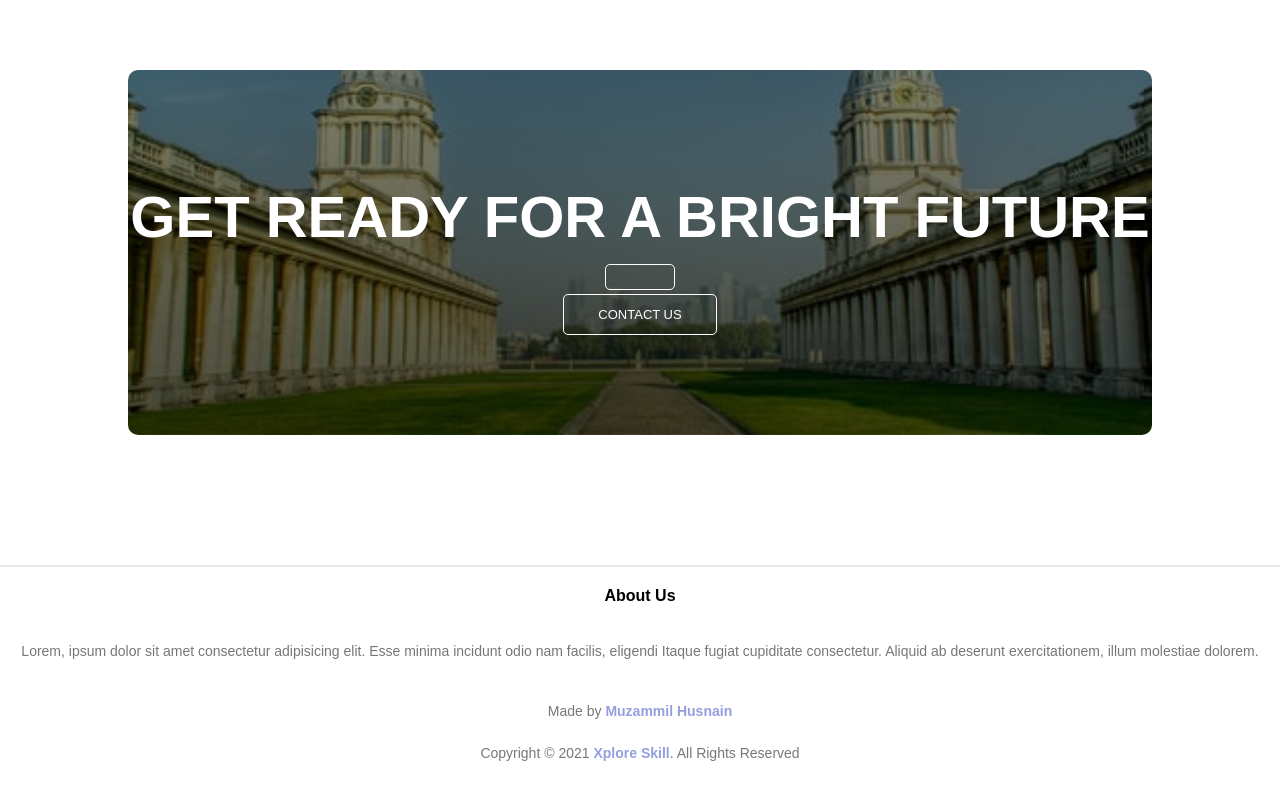
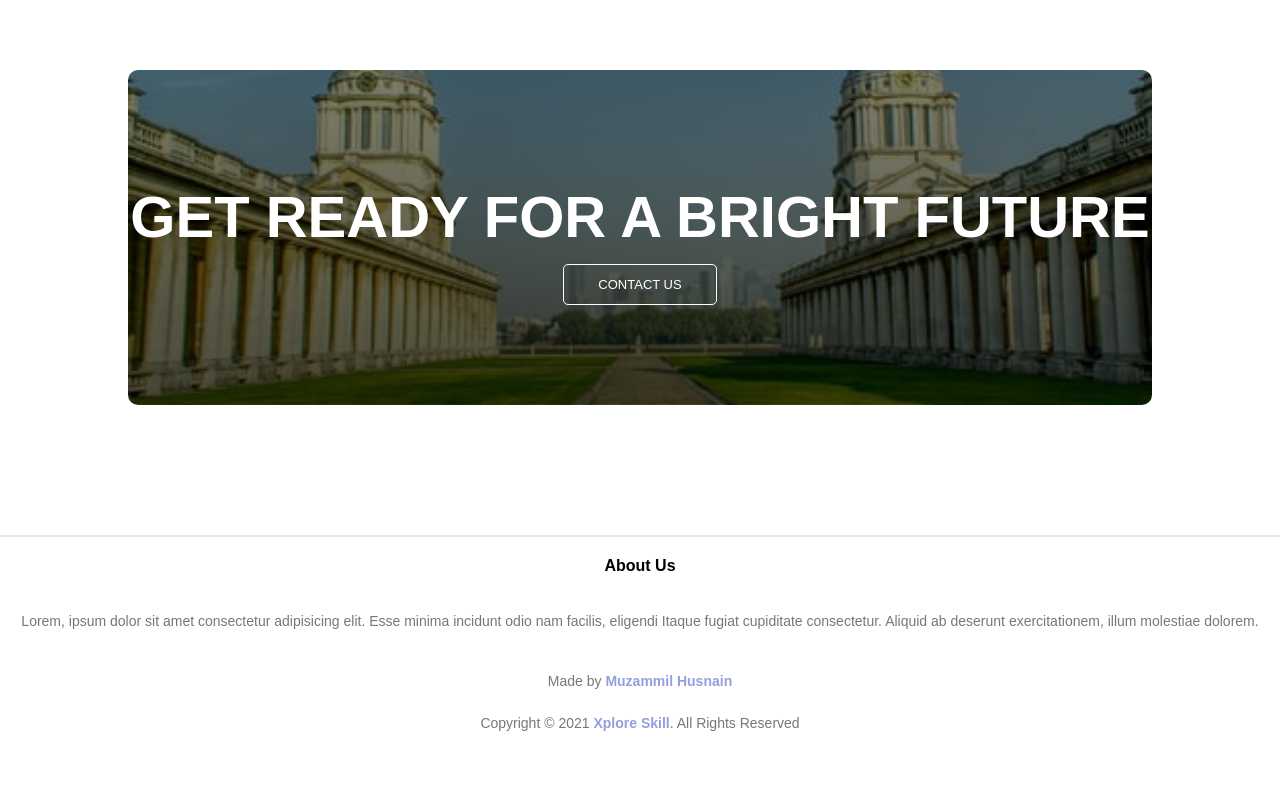
Before and after one commit to muzammilpro/Figma_To_NextJs, a Next.js app: page / in a window 1280 px wide. Shown: the part 3841-4641 px from the top of the page. After the commit the page ends 4615 px from the top, so only its background shows below. Built offline with nearby package versions, Linux system fonts and the light colour scheme.

Commit message:
Do SOme Changes

```diff
--- a/app/(Components)/BrighterFuture/BrighterFuture.js
+++ b/app/(Components)/BrighterFuture/BrighterFuture.js
@@ -5,8 +5,7 @@ export default function BrighterFuture() {
     return (
         <section class="cta">
             <h1>GET READY FOR A BRIGHT FUTURE</h1>
-            <Button text=""/>
-            <a href="contact.html" class="hero_btn">CONTACT US</a>
+            <Button text="CONTACT US"/>
         </section>
     )
 }
```
